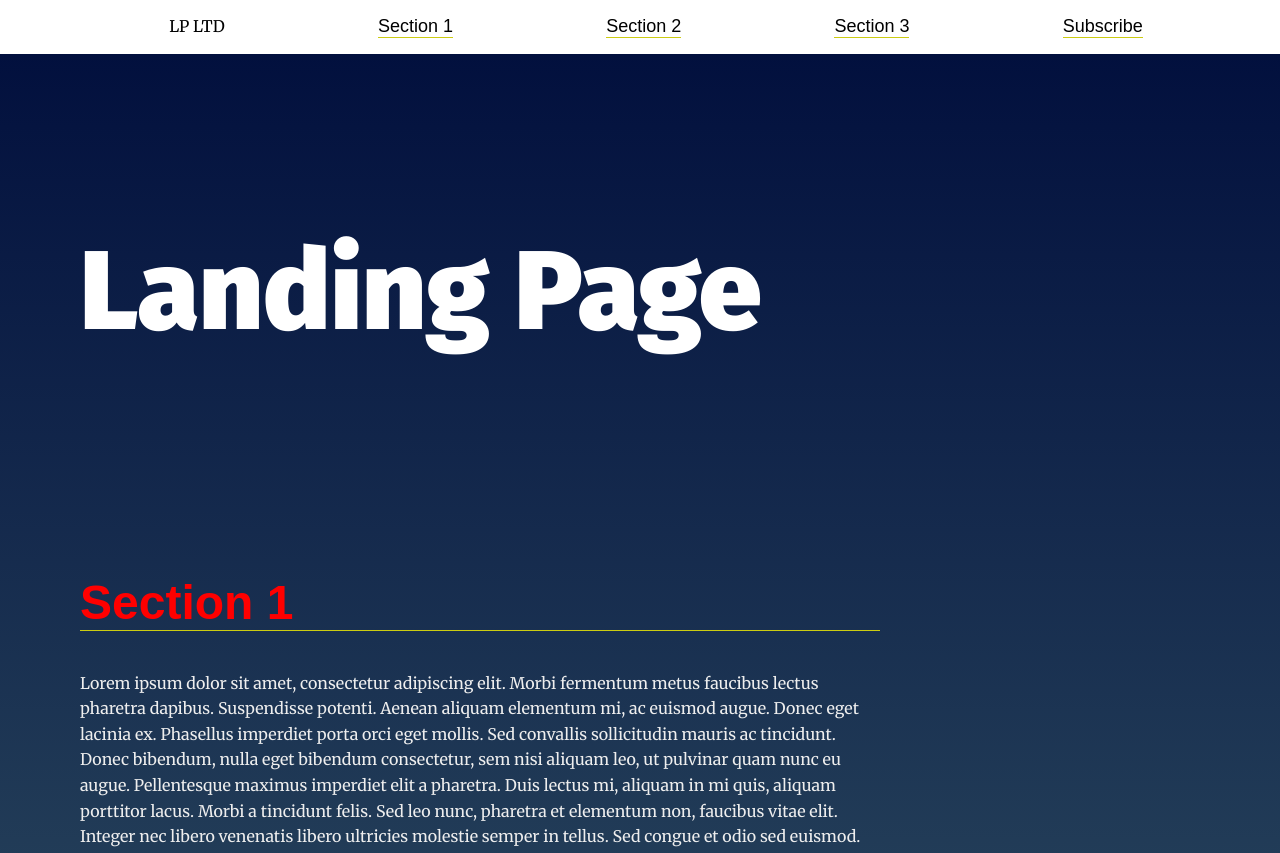
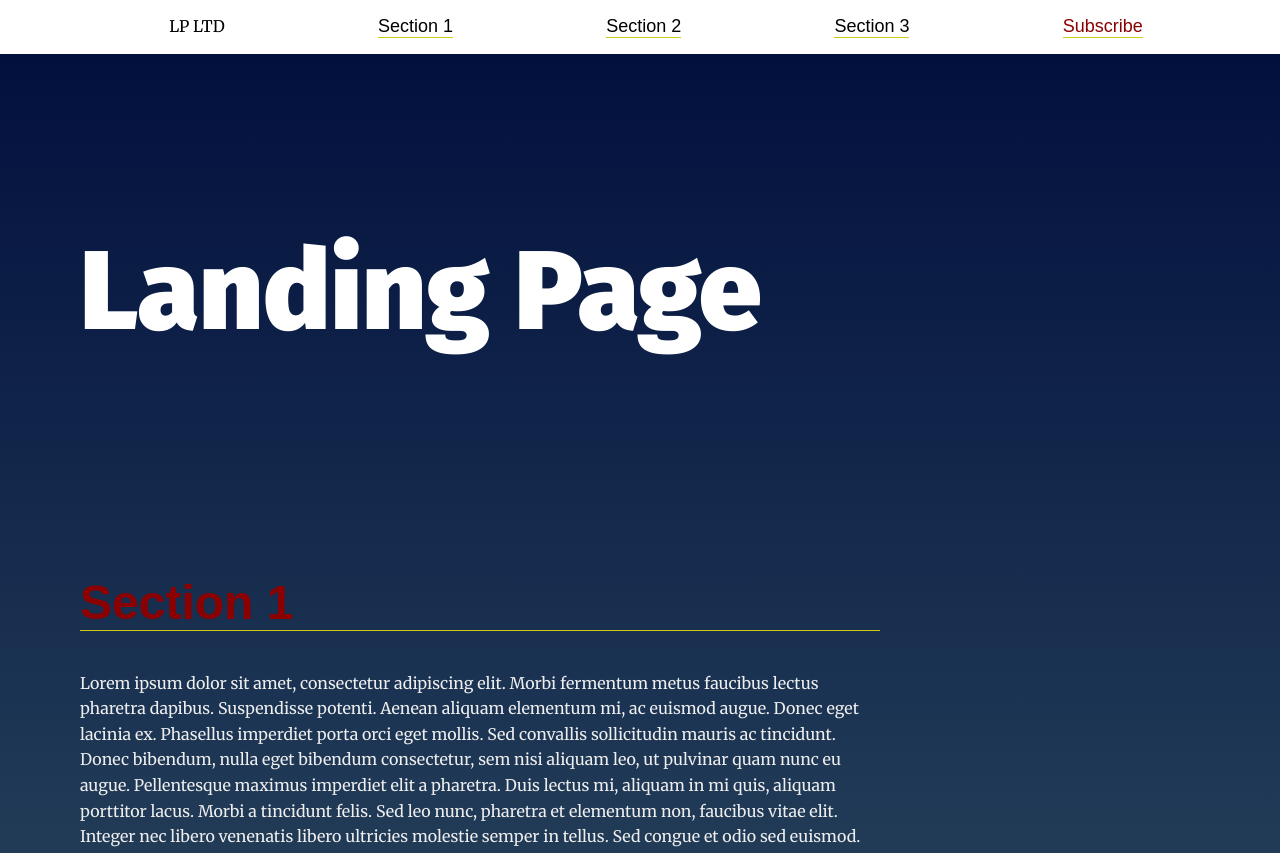
Before and after one commit to nikDRlas/landing-page, a plain HTML site: page index.html in a window 1280 px wide. Shown: the top 853 px of the page. Drawn offline with Linux system fonts and the light colour scheme.

Commit message:
added highlightet nav bar depending on which section is in viewport

```diff
--- a/css/styles.css
+++ b/css/styles.css
@@ -33,6 +33,9 @@ h1 {
     font-size: 7em;
     margin: 2em 4rem 1em;
   }
+}
+.your-active-class {
+  color: darkred;
 }
 
 h2,
@@ -85,7 +88,6 @@ ul span {
 }
 
 .navbar__menu li {
-  color: #000;
   font-size: large;
 }
 
@@ -126,9 +128,7 @@ ul span {
 
 /* ---- Theme Rules ---- */
 /* Landing Container Styles */
-.your-active-class h2 {
-  text-decoration: underline;
-}
+
 .landing__container {
   padding: 1em;
   text-align: left;
--- a/js/app.js
+++ b/js/app.js
@@ -75,11 +75,19 @@ window.addEventListener('scroll', function(event){
 
     h2s.forEach(h2 => {
         if (isInViewport(h2)){
-           h2.style.color = 'red';
+            h2.style.color = "darkred";
+            //const list = h2.classList;
+            //list.toggle('your-active-class');
+        navList.forEach(nav => {
+            if (nav.textContent === h2.textContent){
+                nav.classList.toggle('your-active-class');
+            } else{
+                nav.classList.remove('your-active-class');
+            }
+            } )
+
         }
-        else{
-            h2.style.color = 'black';
-        }
+
     })
 })
 
```
